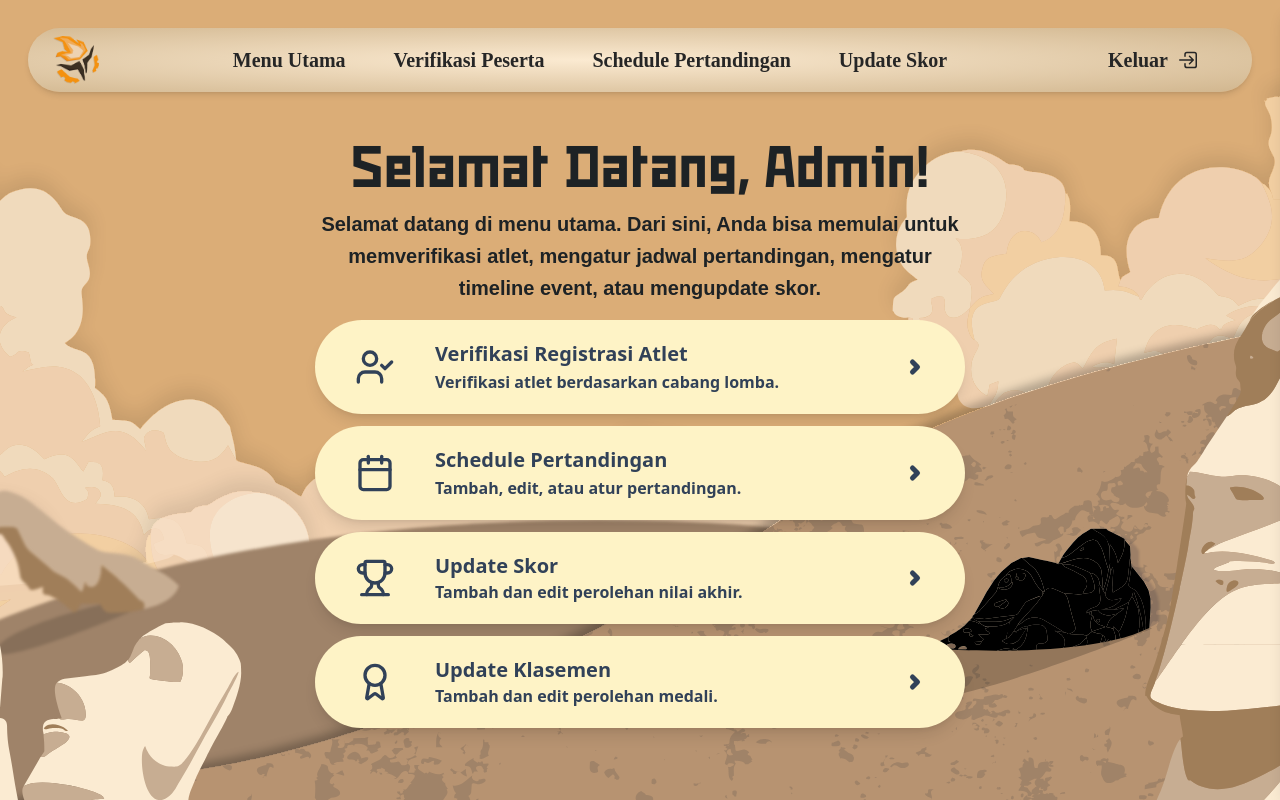
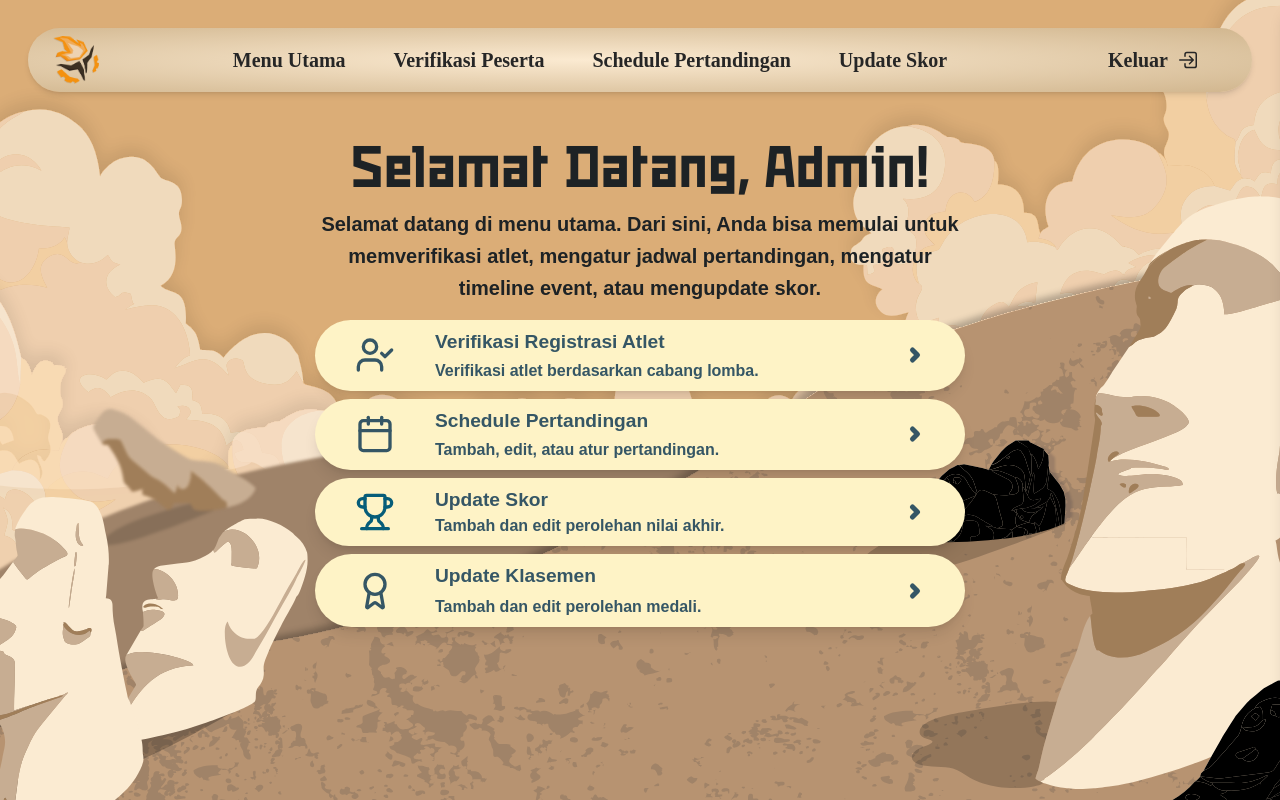
Before and after one commit to Teknisiade2025/FrontEnd, a Next.js app: page /DASHBOARD/adminDashboard in a window 1280 px wide. Shown: the top 800 px of the page. Built offline with nearby package versions, Linux system fonts and the light colour scheme; a web font is replaced by a local one.

Commit message:
REVISI QA PART adminDashboard & managerDashboard; benerin dikit bagian verifikasi admin

```diff
--- a/src/app/DASHBOARD/adminDashboard/page.js
+++ b/src/app/DASHBOARD/adminDashboard/page.js
@@ -5,7 +5,7 @@ import React from 'react';
 export default function HomePage() {
   return (
     <div
-      className="h-[120vh] w-screen bg-[url('/bgdashboard.svg')] bg-cover bg-no-repeat bg-center overflow-hidden">
+      className="h-[100vh] w-screen bg-[url('/bgdashboard.svg')] bg-cover bg-no-repeat bg-center overflow-hidden">
         <div className="h-[100vh] flex items-center justify-center p-8">
           <Dashboard />
         </div>
--- a/src/app/DASHBOARD/adminVerifikasi/page.js
+++ b/src/app/DASHBOARD/adminVerifikasi/page.js
@@ -28,7 +28,7 @@ const AdminVerifikasi = () => {
   };
 
   return (
-    <div className={`flex flex-col h-screen w-screen pt-10 gap-1 bg-[url('/bgadminverif.svg')] bg-center bg-contain overflow-hidden font-sofia`}>
+    <div className={`flex flex-col h-[120vh] w-screen pt-10 gap-1 bg-[url('/bgadminverif.svg')] bg-center bg-contain overflow-hidden font-sofia`}>
       {!selectedData.mainCategory && (
         <CabangDiversifikasi />
       )}
--- a/src/app/component/admin/dashboard/dashboard.jsx
+++ b/src/app/component/admin/dashboard/dashboard.jsx
@@ -26,81 +26,81 @@ export default function Dashboard() {
         </div>
 
         {/* Menu Cards */}
-        <div className="space-y-3">
+        <div className="space-y-2">
           {/* Verifikasi Registrasi Atlet */}
           <div
             onClick={() => handleNavigation('/DASHBOARD/adminVerifikasi')}
-            className="w-full bg-amber-100 hover:bg-amber-50 transition-colors duration-300 rounded-full px-10 py-5 flex items-center justify-between cursor-pointer shadow-lg group"
+            className="w-full bg-amber-100 hover:bg-[#876146] hover:text-amber-100  transition-colors duration-300 rounded-full px-10 py-2 flex items-center justify-between cursor-pointer shadow-lg group"
           >
-            <div className="flex items-center gap-10">
-              <UserCheck className="w-10 h-10 text-slate-700" />
+            <div className="flex items-center gap-10 ">
+              <UserCheck className="w-10 h-10 text-[#355665] group-hover:text-amber-100" />
               <div className="flex flex-col gap-0.5">
-                <h3 className="text-xl font-bold text-slate-700 mb-0">
+                <h3 className="text-[1.5vw] font-bold  text-[#355665] font-sofia group-hover:text-amber-100 mb-0">
                   Verifikasi Registrasi Atlet
                 </h3>
-                <p className="text-slate-700 text-base font-semibold">
+                <p className="text-[#355665] group-hover:text-amber-100 font-sofia text-base font-semibold">
                   Verifikasi atlet berdasarkan cabang lomba.
                 </p>
               </div>
             </div>
-            <ChevronRight className="w-5 h-11 text-slate-700 group-hover:text-slate-800 transition-colors duration-300" strokeWidth={6} />
+            <ChevronRight className="w-5 h-11 text-[#355665] group-hover:text-amber-100  transition-colors duration-300" strokeWidth={6} />
           </div>
 
           {/* Schedule Pertandingan */}
           <div
             onClick={() => handleNavigation('/DASHBOARD/adminJadwal')}
-            className="w-full bg-amber-100 hover:bg-amber-50 transition-colors duration-300 rounded-full px-10 py-5 flex items-center justify-between cursor-pointer shadow-lg group"
+            className="w-full bg-amber-100 hover:bg-[#876146] transition-colors duration-300 rounded-full px-10 py-2 flex items-center justify-between cursor-pointer shadow-lg group"
           >
             <div className="flex items-center gap-10">
-              <Calendar className="w-10 h-10 text-slate-700" />
+              <Calendar className="w-10 h-10 text-[#355665] group-hover:text-amber-100" />
               <div className="flex flex-col gap-0.5">
-                <h3 className="text-xl font-bold text-slate-700 mb-0">
+                <h3 className="text-[1.5vw] font-bold font-sofia text-[#355665] group-hover:text-amber-100 mb-0">
                   Schedule Pertandingan
                 </h3>
-                <p className="text-slate-700 text-base font-semibold">
+                <p className="text-[#355665] group-hover:text-amber-100 font-sofia text-base font-semibold">
                   Tambah, edit, atau atur pertandingan.
                 </p>
               </div>
             </div>
-            <ChevronRight className="w-5 h-11 text-slate-700 group-hover:text-slate-800 transition-colors duration-300" strokeWidth={6} />
+            <ChevronRight className="w-5 h-11 text-[#355665] group-hover:text-amber-100 transition-colors duration-300" strokeWidth={6} />
           </div>
 
           {/* Update Skor */}
           <div
             onClick={() => handleNavigation('/DASHBOARD/adminScoreboard')}
-            className="w-full bg-amber-100 hover:bg-amber-50 transition-colors duration-300 rounded-full px-10 py-5 flex items-center justify-between cursor-pointer shadow-lg group"
+            className="w-full bg-amber-100 hover:bg-[#876146] transition-colors duration-300 rounded-full px-10 py-2 flex items-center justify-between cursor-pointer shadow-lg group"
           >
             <div className="flex items-center gap-10">
-              <Trophy className="w-10 h-10 text-slate-700" />
+              <Trophy className="w-10 h-10 text-[#065D79] group-hover:text-amber-100" />
               <div className="flex flex-col">
-                <h3 className="text-xl font-bold text-slate-700 mb-0">
+                <h3 className="text-[1.5vw] font-bold font-sofia text-[#355665] group-hover:text-amber-100 mb-0">
                   Update Skor
                 </h3>
-                <p className="text-slate-700 text-base font-semibold">
+                <p className="text-[#355665] group-hover:text-amber-100 font-sofia text-base font-semibold">
                   Tambah dan edit perolehan nilai akhir.
                 </p>
               </div>
             </div>
-            <ChevronRight className="w-5 h-11 text-slate-700 group-hover:text-slate-800 transition-colors duration-300" strokeWidth={6} />
+            <ChevronRight className="w-5 h-11 text-[#355665] group-hover:text-amber-100 transition-colors duration-300" strokeWidth={6} />
           </div>
 
           {/* Update Klasemen */}
           <div
             onClick={() => handleNavigation('/DASHBOARD/adminMedal')}
-            className="w-full bg-amber-100 hover:bg-amber-50 transition-colors duration-300 rounded-full px-10 py-5 flex items-center justify-between cursor-pointer shadow-lg group"
+            className="w-full bg-amber-100 hover:bg-[#876146] transition-colors duration-300 rounded-full px-10 py-2 flex items-center justify-between cursor-pointer shadow-lg group"
           >
             <div className="flex items-center gap-10">
-              <Award className="w-10 h-10 text-slate-700" />
-              <div className="flex flex-col">
-                <h3 className="text-xl font-bold text-slate-700 mb-0">
+              <Award className="w-10 h-10 text-[#355665] group-hover:text-amber-100" />
+              <div className="flex flex-col gap-1">
+                <h3 className="text-[1.5vw] font-bold font-sofia text-[#355665] group-hover:text-amber-100 mb-0">
                   Update Klasemen
                 </h3>
-                <p className="text-slate-700 text-base font-semibold">
+                <p className="text-[#355665] group-hover:text-amber-100 font-sofia text-base font-semibold">
                   Tambah dan edit perolehan medali.
                 </p>
               </div>
             </div>
-            <ChevronRight className="w-5 h-11 text-slate-700 group-hover:text-slate-800 transition-colors duration-300" strokeWidth={6} />
+            <ChevronRight className="w-5 h-11 text-[#355665] group-hover:text-amber-100 transition-colors duration-300" strokeWidth={6} />
           </div>
         </div>
       </div>
--- a/src/app/component/admin/dashboard/managerDashboard.jsx
+++ b/src/app/component/admin/dashboard/managerDashboard.jsx
@@ -30,20 +30,20 @@ export default function Dashboard() {
           {/* Verifikasi Registrasi Atlet */}
           <div
             onClick={() => handleNavigation('/managerRegistrasi')}
-            className="w-full bg-amber-100 hover:bg-amber-50 transition-colors duration-300 rounded-full px-10 py-5 flex items-center justify-between cursor-pointer shadow-lg group"
+            className="w-full bg-amber-100 hover:bg-[#98764B] hover:text-amber-100 transition-colors duration-300 rounded-full px-10 py-4 flex items-center justify-between cursor-pointer shadow-lg group"
           >
             <div className="flex items-center gap-10">
-              <HiPencilAlt className="w-10 h-10 text-slate-700" />
+              <HiPencilAlt className="w-10 h-10 text-[#355665] group-hover:text-amber-100" />
               <div className="flex flex-col gap-0.5">
-                <h3 className="text-xl font-bold text-slate-700 mb-0">
+                <h3 className="text-[1.5vw] font-bold font-sofia group-hover:text-amber-100 text-[#355665] mb-0">
                   Daftarkan Atlet/Coach
                 </h3>
-                <p className="text-slate-700 text-base font-semibold">
+                <p className="text-[#355665] font-sofia group-hover:text-amber-100 text-base font-semibold">
                   Mendaftarkan atlet atau coach untuk cabang lomba.
                 </p>
               </div>
             </div>
-            <ChevronRight className="w-5 h-11 text-slate-700 group-hover:text-slate-800 transition-colors duration-300" strokeWidth={6} />
+            <ChevronRight className="w-5 h-11 text-[#355665] group-hover:text-amber-100 transition-colors duration-300" strokeWidth={6} />
           </div>
 
         </div>
--- a/src/app/component/admin/verifikasi/revisiFE.jsx
+++ b/src/app/component/admin/verifikasi/revisiFE.jsx
@@ -150,7 +150,7 @@ const CabangDiversifikasi = () => {
   );
 
   return (
-    <div className="max-h-screen p-6 max-w-7xl mx-auto font-sofia relative">
+    <div className="max-h-screen p-6 pt-20 max-w-7xl mx-auto font-sofia relative">
       <div>
         <h1 className="text-3xl font-normal mb-2 text-[#3C3022] text-center font-snowstorm">
           Pilih Cabang Untuk Diverifikasi
```
